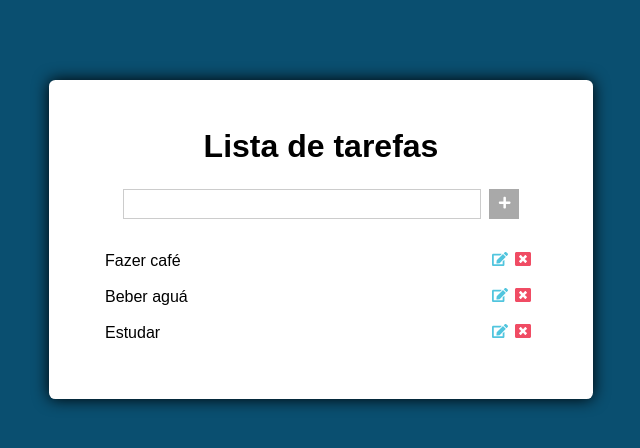
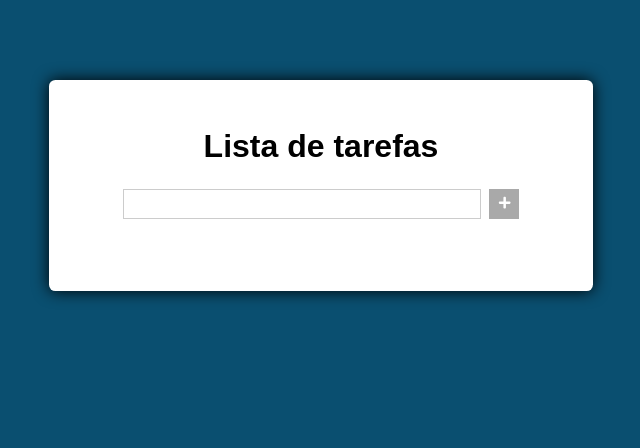
Before and after one commit to gabrielp1999/curso-javascript, a React (Create React App) app in the folder modulo-14/lista-de-tarefas/: page / in a window 1280 px wide. Shown: the top 448 px of the page, without its empty margins (319-959 px from the left). Built offline with nearby package versions, Linux system fonts and the light colour scheme.

Commit message:
Adicionando tarefas

```diff
--- a/modulo-14/lista-de-tarefas/src/components/Main.js
+++ b/modulo-14/lista-de-tarefas/src/components/Main.js
@@ -9,19 +9,32 @@
 import { FaEdit, FaWindowClose } from 'react-icons/fa';
 
 export default class Main extends Component {
+
     state = {
       novaTarefa: '',
-      tarefas: [
-        'Fazer café',
-        'Beber aguá',
-        'Estudar',
-      ],
+      tarefas: [],
+    };
+
+
+    handleSubmit = (e) => {
+      e.preventDefault();
+      const { tarefas } = this.state;
+      let { novaTarefa } = this.state;
+      novaTarefa = novaTarefa.trim();
+
+      if(tarefas.indexOf(novaTarefa) !== -1) return;
+
+      const novasTarefas = [...tarefas];
+
+      this.setState({
+        tarefas: [...novasTarefas, novaTarefa],
+      });
     }
 
   handleChange = (e) => {
     this.setState({
       novaTarefa: e.target.value,
-    })
+    });
   }
 
   render() {
@@ -31,7 +44,7 @@
       <div className="main">
         <h1>Lista de tarefas</h1>
 
-        <form action="" className="form">
+        <form onSubmit={this.handleSubmit} action="" className="form">
           <input onChange={this.handleChange} type="text" value={novaTarefa} />
           <button type="submit"><FaPlus /></button>
         </form>
@@ -39,10 +52,10 @@
         <ul className="tarefas">
           {tarefas.map(tarefa => (
             <li key={tarefa}>{tarefa}
-              <div>
+              <span>
                 <FaEdit className="edit"/>
                 <FaWindowClose className="delete"/>
-              </div>
+              </span>
             </li>
           ))}
         </ul>
```
